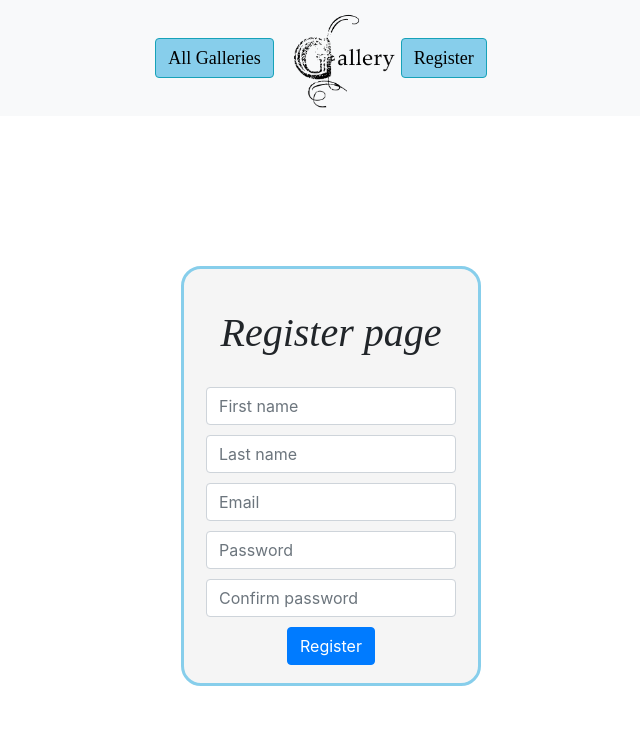
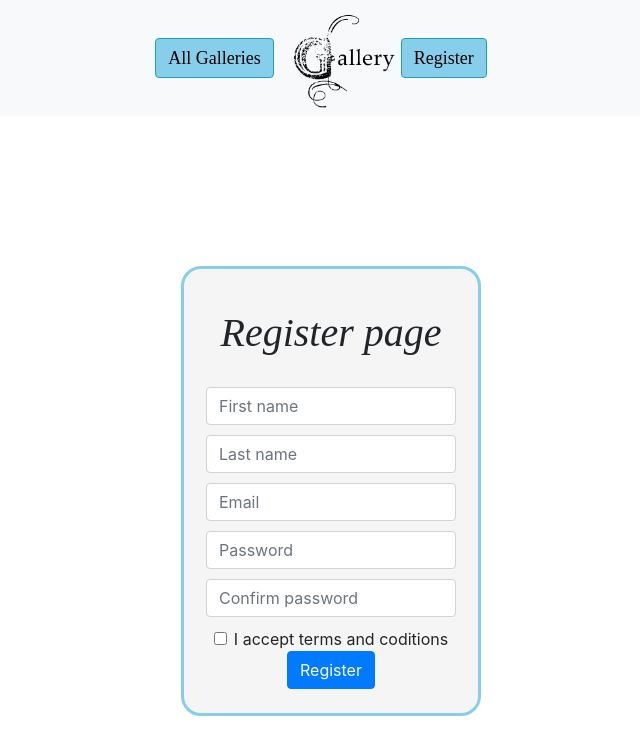
Before and after one commit to BokiGaja/Galleries-Frontend, a Vue app: page /register in a window 1280 px wide. Shown: the top 754 px of the page, without its empty margins (309-949 px from the left). Built offline with nearby package versions, Linux system fonts and the light colour scheme; the HTML template or start-up script is replaced by a standard one.

Commit message:
Registration checkbox added

```diff
--- a/src/views/Register.vue
+++ b/src/views/Register.vue
@@ -17,6 +17,10 @@
       <div>
         <input type="password" placeholder="Confirm password" class="form-control registerInput"
                v-model="credentials.password_confirmation">
+      </div>
+      <div class="form-check">
+        <input type="checkbox" class="form-check-input" id="exampleCheck1" v-model="checked">
+        <label class="form-check-label" for="exampleCheck1">I accept terms and coditions</label>
       </div>
       <button type="submit" class="btn btn-primary">Register</button>
     </form>
@@ -41,12 +45,14 @@
           password: '',
           password_confirmation: ''
         },
+        checked: false,
         error: false,
         errorMessage: ''
       }
     },
     methods: {
       async registerAndRedirect() {
+        if (this.checked) {
           try {
             const data = await authService.register({...this.credentials});
             if (data) {
@@ -57,6 +63,10 @@
             }
           } catch (e) {
             return e;
+          }
+        } else {
+          this.error = true;
+          this.errorMessage = "Please check and agree with our terms and conditions"
         }
       }
     },
@@ -70,7 +80,7 @@
     padding-top: 20px;
     background-color: whitesmoke;
     width: 300px;
-    height: 420px;
+    height: 450px;
     border: 3px skyblue solid;
     border-radius: 20px;
   }
```
Lines whose indentation alone changed are shown as unchanged.
